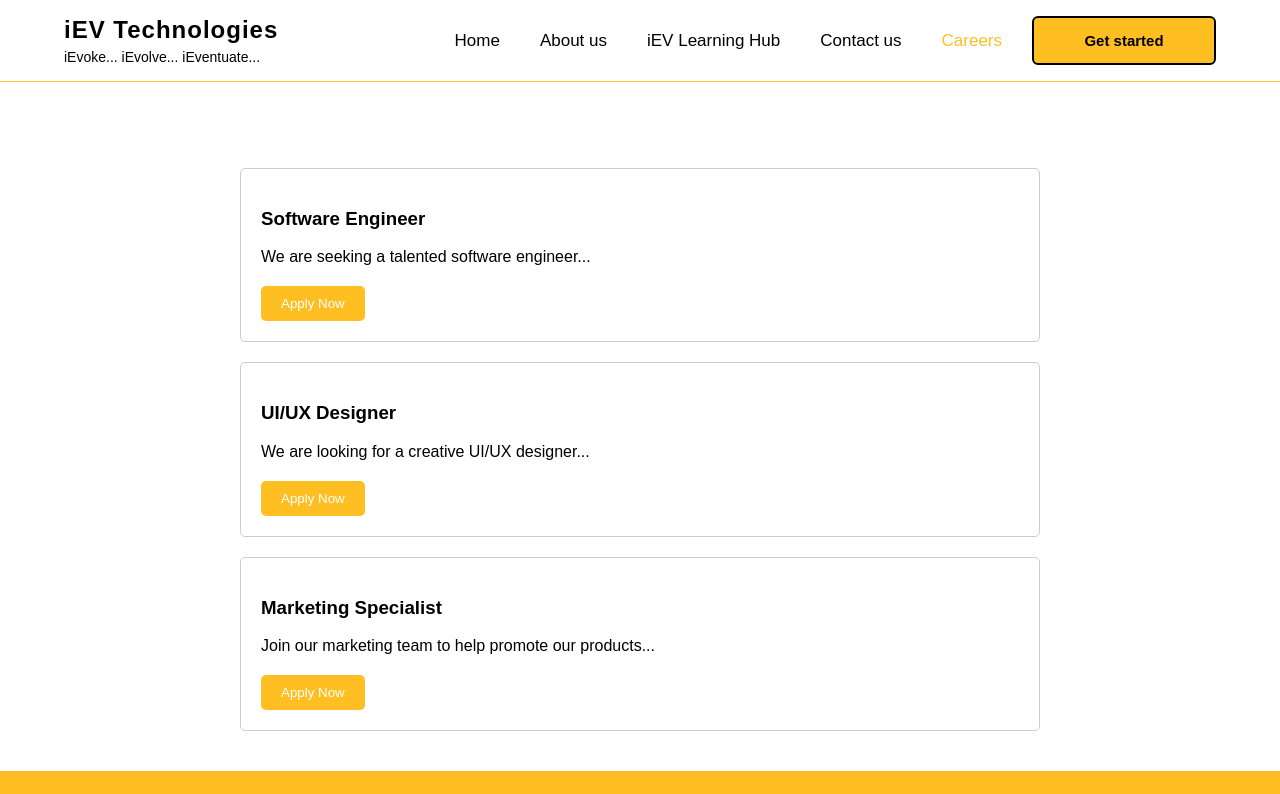
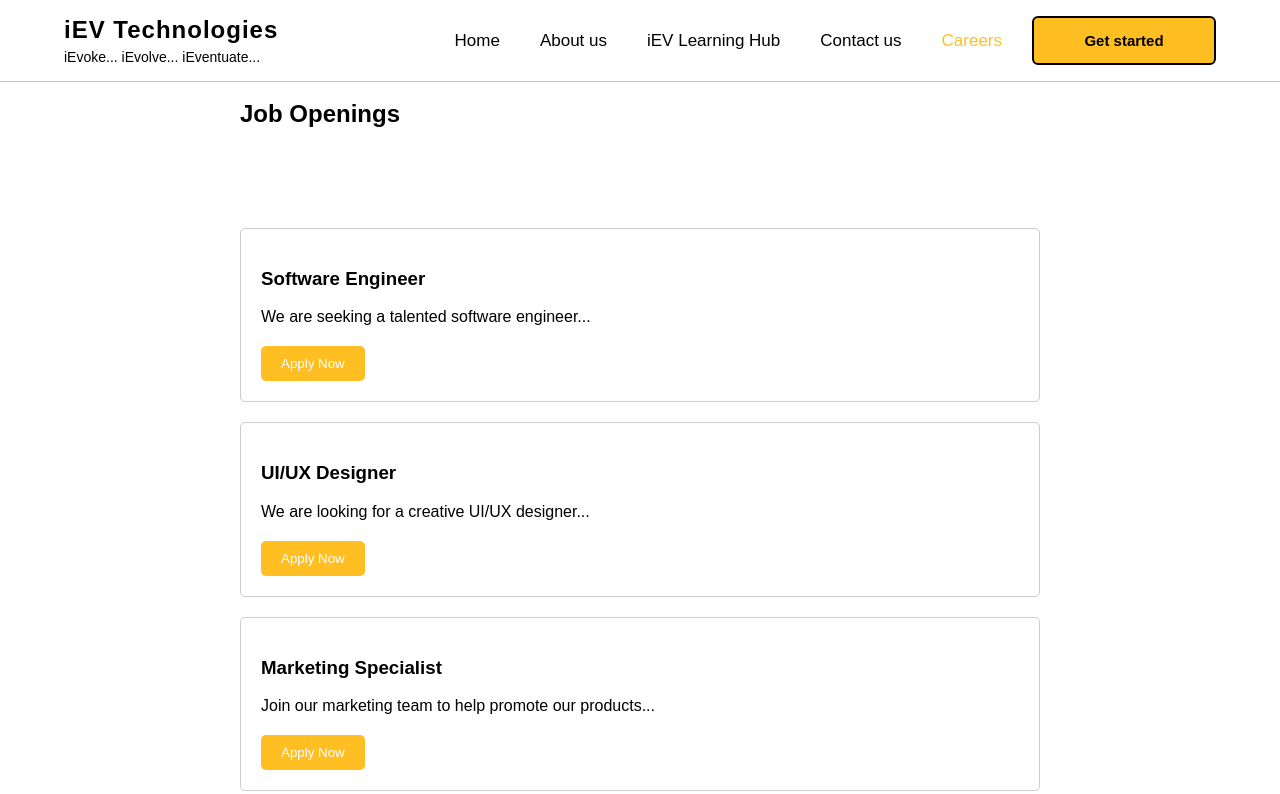
Before and after one commit to iev21/iev-frontend, an Angular app: page /careers in a window 1280 px wide. Shown: the top 794 px of the page. Built offline with nearby package versions, Linux system fonts and the light colour scheme.

Commit message:
Update careers.component.scss

```diff
--- a/src/app/careers/careers.component.scss
+++ b/src/app/careers/careers.component.scss
@@ -3,7 +3,7 @@
 .container {
   max-width: 800px;
   margin: 0 auto;
-  padding: 20px;
+  padding: 80px 10% 40px 10%;
 }
 
 h2 {
```
